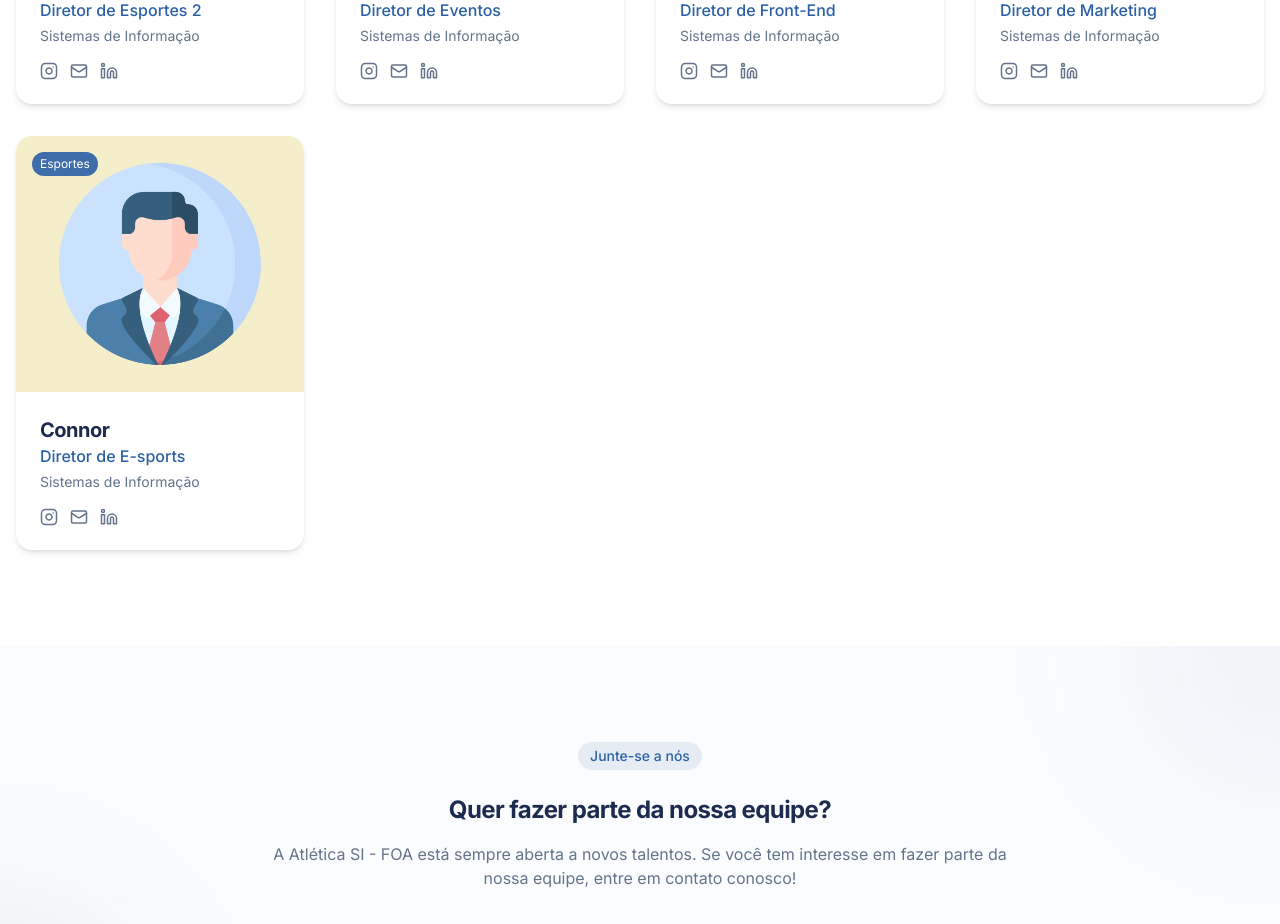
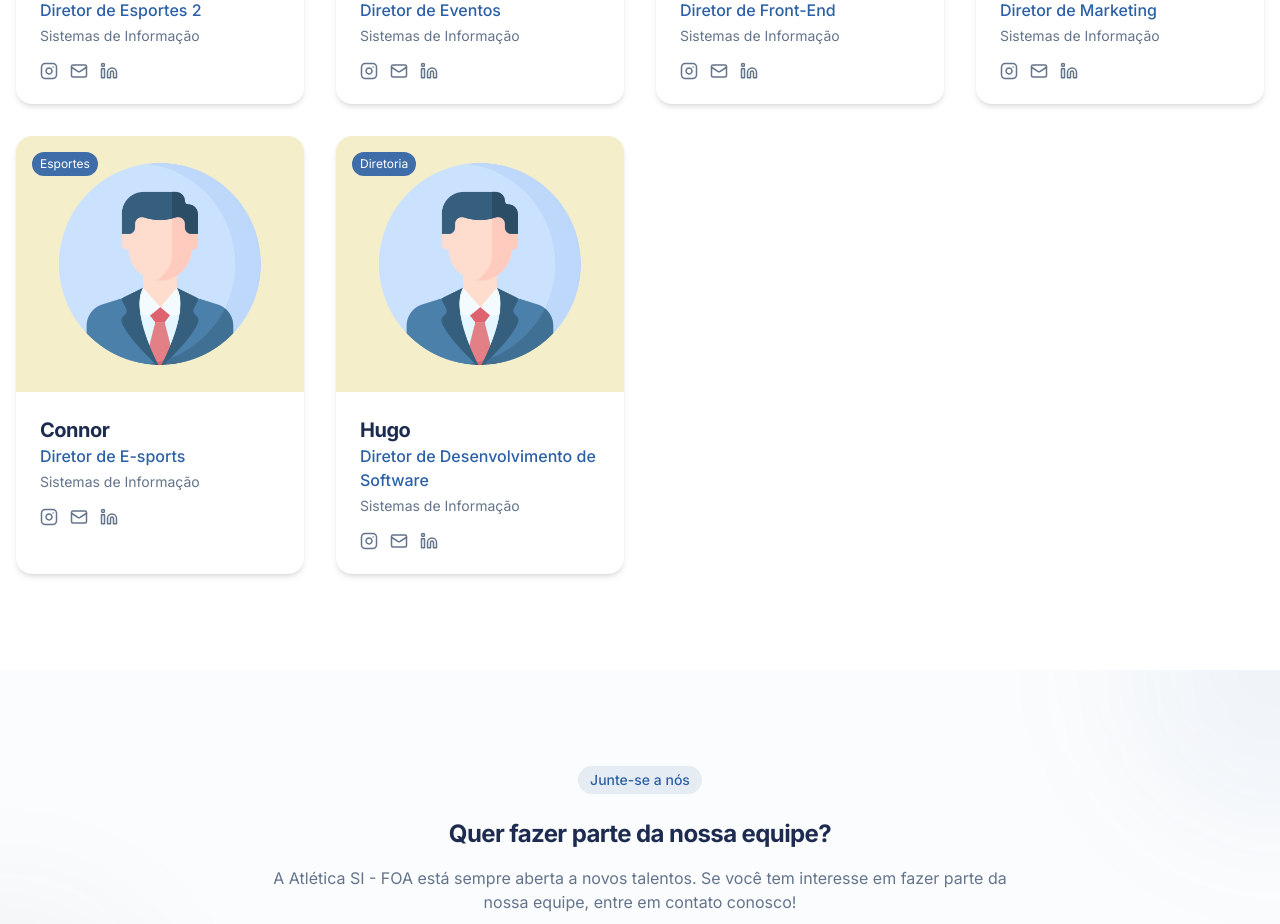
Before and after one commit to AndrewLPimenta/front-si-foa, a Next.js app: page /integrantes in a window 1280 px wide. Shown: the part 1280-2204 px from the top of the page. Built offline with nearby package versions, Linux system fonts and the light colour scheme.

Commit message:
mais um membro

```diff
--- a/app/integrantes/page.tsx
+++ b/app/integrantes/page.tsx
@@ -121,7 +121,7 @@ const integrantes: Integrante[] = [
     categoria: "Marketing",
   },
   {
-    id: 8,
+    id: 9,
     nome: "Connor",
     cargo: "Diretor de E-sports",
     curso: "Sistemas de Informação",
@@ -131,6 +131,18 @@ const integrantes: Integrante[] = [
     linkedin: "inserir_linkedin",
     bio: "Diretor de E-sports da Atlética, responsável por liderar e organizar as equipes de jogos eletrônicos. Estudante de Sistemas de Informação, ele combina conhecimento técnico com espírito competitivo para planejar campeonatos, promover a integração entre os jogadores e representar a Atlética em torneios universitários.",
     categoria: "Esportes",
+  },
+    {
+    id: 10,
+    nome: "Hugo",
+    cargo: "Diretor de Desenvolvimento de Software",
+    curso: "Sistemas de Informação",
+    imagem: "/perfil-provisorio.png",
+    instagram: "@inserir_instagram",
+    email: "inserir_email@exemplo.com",
+    linkedin: "inserir_linkedin",
+    bio: "Diretor de Desenvolvimento de Software da Atlética, responsável por idealizar, construir e manter as soluções tecnológicas que apoiam as atividades da equipe. Estudante de Sistemas de Informação, ele lidera iniciativas digitais como sites, sistemas internos e automações que otimizam a gestão e a comunicação da Atlética. Seu foco é unir tecnologia e inovação para fortalecer a estrutura digital do grupo.",
+    categoria: "Diretoria",
   },
 ]
 
```
